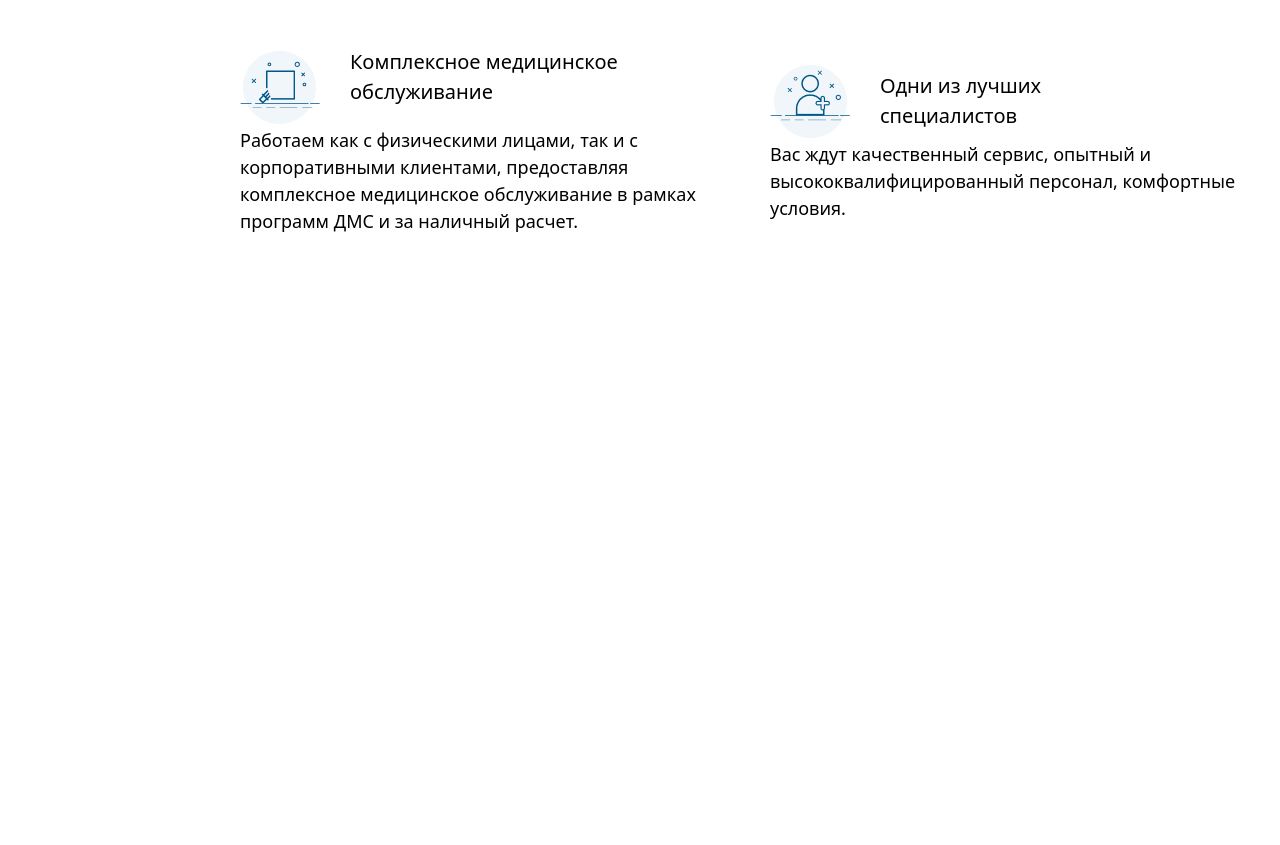
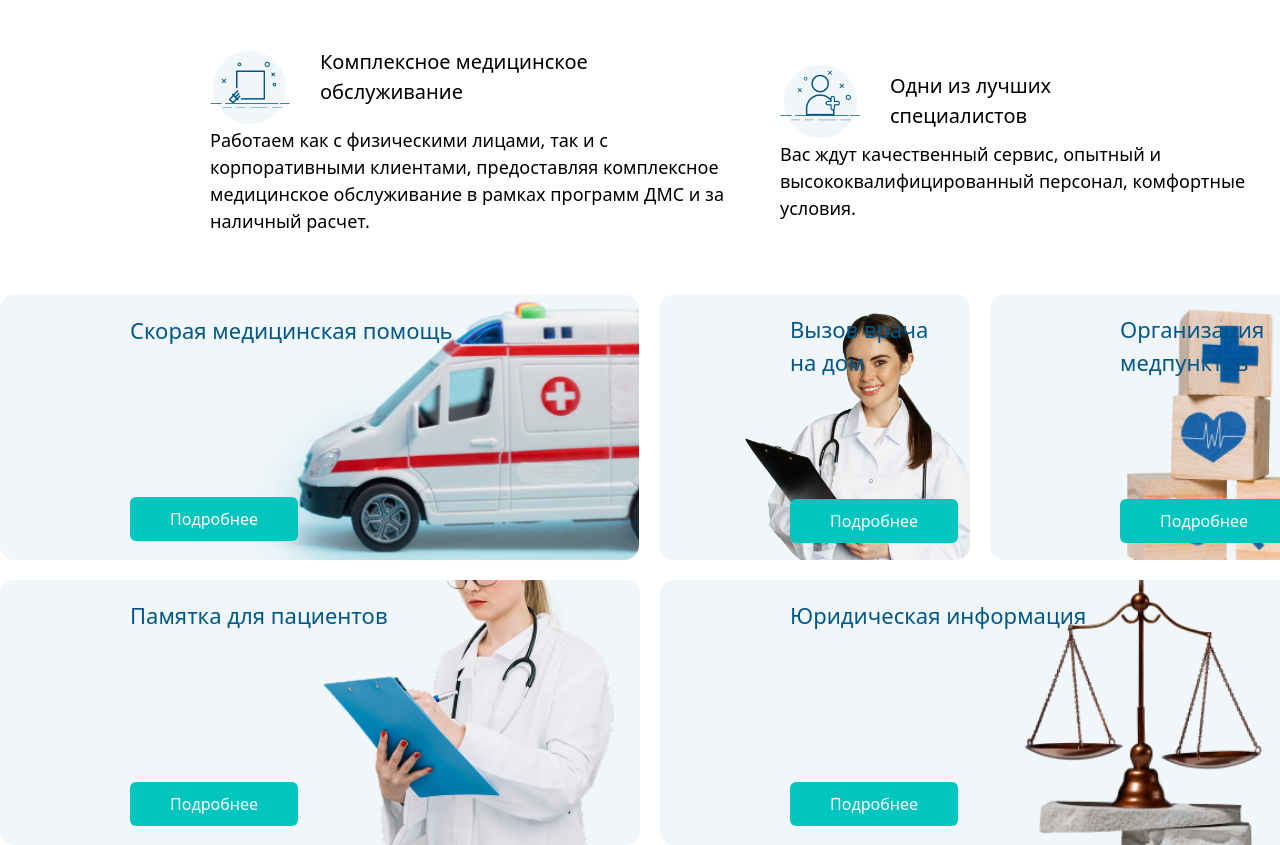
Before and after one commit to smuhriddin2006/Exam__Project, a website: page src/page5.html in a window 1280 px wide. Shown: the part 2236-3081 px from the top of the page. Before the commit the page ends 2531 px from the top, so only its background shows below. Drawn offline with nearby package versions, Linux system fonts and the light colour scheme; files that its build step writes are made by us from their sources.

Commit message:
section 3

```diff
--- a/src/page5.html
+++ b/src/page5.html
@@ -145,7 +145,7 @@
                 </aside>
             </aside>
             <aside
-                class="lg:w-[1090px] md:w-[800px] w-[400px] flex flex-col sm:flex-row  justify-between items-center px-[30px] gap-[30px]">
+                class="lg:w-[1090px] md:w-[800px] w-[400px] flex flex-col sm:flex-row  justify-between items-center sm:p-0 px-[30px] gap-[50px]">
                 <aside class="sm:w-[1200px] flex flex-col justify-between items-start">
                     <aside class="flex items-start justify-start gap-[30px]">
                         <img src="./img_page5/svg (2).png" alt="">
@@ -166,6 +166,48 @@
         </section>
         <img src="./img_page5/back (1).png" alt="e" class="hidden sm:flex">
     </section>
+    <section
+        class="lg:w-[1300px] md:w-[800px] w-[400px] m-auto flex flex-col sm:flex-row justify-between sm:items-start sm:p-0 px-[30px] gap-[20px]">
+        <aside class="bg-[#F0F6F9] h-[265px] sm:w-[700px] flex justify-end  items-center py-[25px] rounded-[14px]">
+            <aside class="absolute sm:left-[130px] left-[50px] flex flex-col items-start sm:gap-[150px] gap-[90px] ">
+                <p class="text-[#00578A] text-[22px] font-medium">Скорая <br class="sm:hidden"> медицинская <br
+                        class="sm:hidden"> помощь</p>
+                <button class="bg-[#00C6BF] text-white text-[16px] py-[10px] px-[40px] rounded-md">Подробнее</button>
+            </aside>
+            <img src="./img_page5/image (2).png" alt="d" class="h-[265px]">
+        </aside>
+        <aside class="bg-[#F0F6F9] sm:w-[340px] h-[265px] flex justify-end items-center py-[25px]  rounded-[14px]">
+            <aside class="absolute flex flex-col items-start sm:left-[790px] left-[50px]  gap-[120px]">
+                <p class="text-[#00578A] text-[22px]  font-medium">Вызов врача <br> на дом</p>
+                <button class="bg-[#00C6BF] text-white text-[16px] py-[10px] px-[40px] rounded-md">Подробнее</button>
+            </aside>
+            <img src="./img_page5/image (3).png" alt="c" class="h-[265px]">
+        </aside>
+        <aside class="bg-[#F0F6F9] sm:w-[340px] h-[265px] flex justify-end items-center py-[25px] rounded-[14px]">
+            <aside class="absolute flex flex-col sm:left-[1120px] left-[50px]  items-start gap-[120px]">
+                <p class="text-[#00578A] text-[22px]  font-medium">Организация <br> медпунктов</p>
+                <button class="bg-[#00C6BF] text-white text-[16px] py-[10px] px-[40px] rounded-md">Подробнее</button>
+            </aside>
+            <img src="./img_page5/image (4).png" alt="s" class="h-[265px]">
+        </aside>
+    </section>
+    <section
+        class="lg:w-[1300px] md:w-[800px] w-[400px] m-auto flex flex-col sm:flex-row justify-between sm:items-start sm:p-0 px-[30px] gap-[20px] mt-[20px]">
+        <aside class="bg-[#F0F6F9] h-[265px] sm:w-[700px] flex justify-end  items-center py-[25px] rounded-[14px]">
+            <aside class="absolute sm:left-[130px] left-[50px] flex flex-col items-start sm:gap-[150px] gap-[90px] ">
+                <p class="text-[#00578A] text-[22px] font-medium">Памятка для <br class="sm:hidden"> пациентов</p>
+                <button class="bg-[#00C6BF] text-white text-[16px] py-[10px] px-[40px] rounded-md">Подробнее</button>
+            </aside>
+            <img src="./img_page5/image (5).png" alt="d" class="h-[265px]">
+        </aside>
+        <aside class="bg-[#F0F6F9] h-[265px] sm:w-[700px] flex justify-end  items-center py-[25px] rounded-[14px]">
+            <aside class="absolute sm:left-[790px] left-[50px] flex flex-col items-start sm:gap-[150px] gap-[90px] ">
+                <p class="text-[#00578A] text-[22px] font-medium">Юридическая <br class="sm:hidden"> информация</p>
+                <button class="bg-[#00C6BF] text-white text-[16px] py-[10px] px-[40px] rounded-md">Подробнее</button>
+            </aside>
+            <img src="./img_page5/image (6).png" alt="d" class="h-[265px]">
+        </aside>
+    </section>
 </body>
 
 </html>
```
Also changed, not shown: src/img_page5/image (2).png (added), src/img_page5/image (3).png (added), src/img_page5/image (4).png (added), src/img_page5/image (5).png (added), src/img_page5/image (6).png (added).
